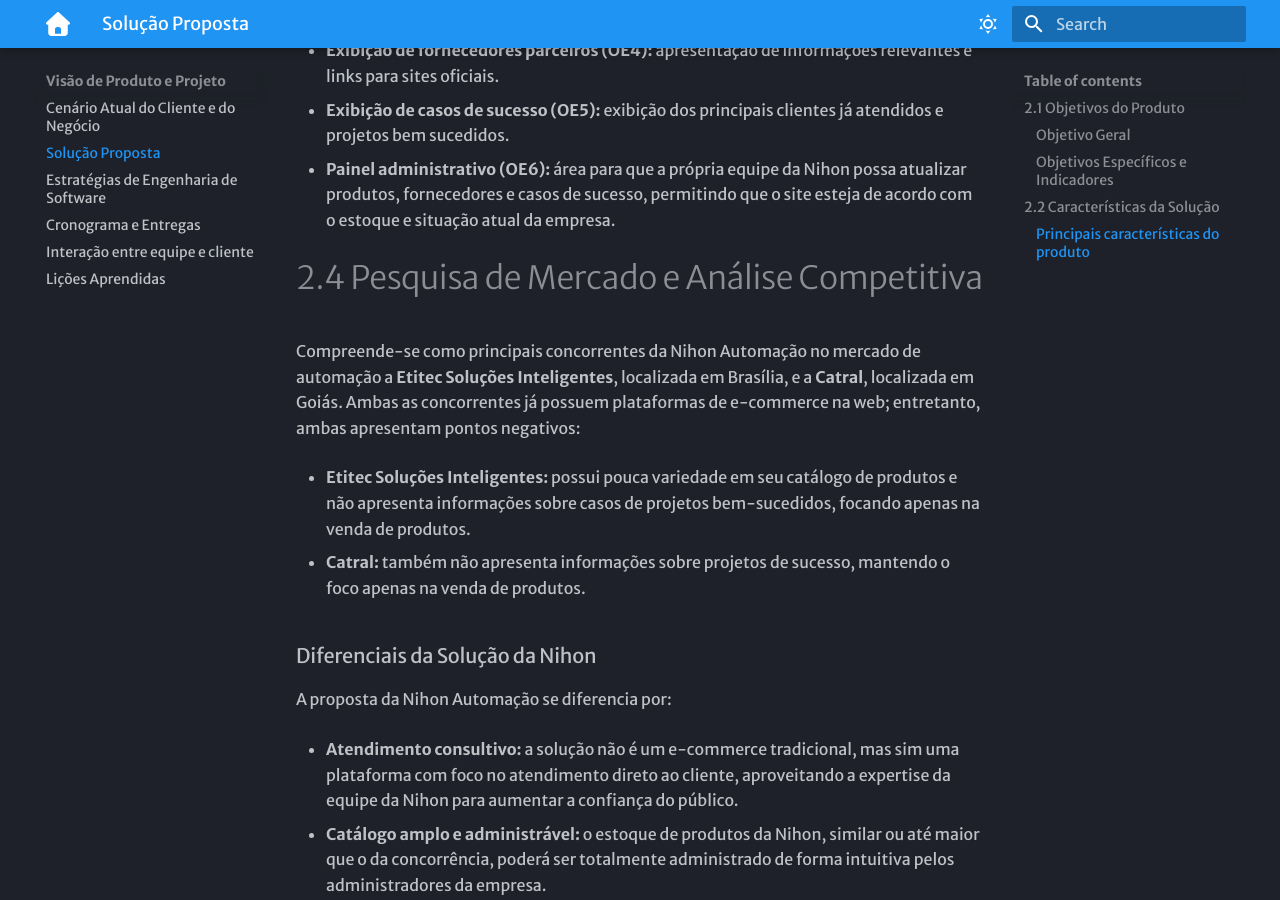
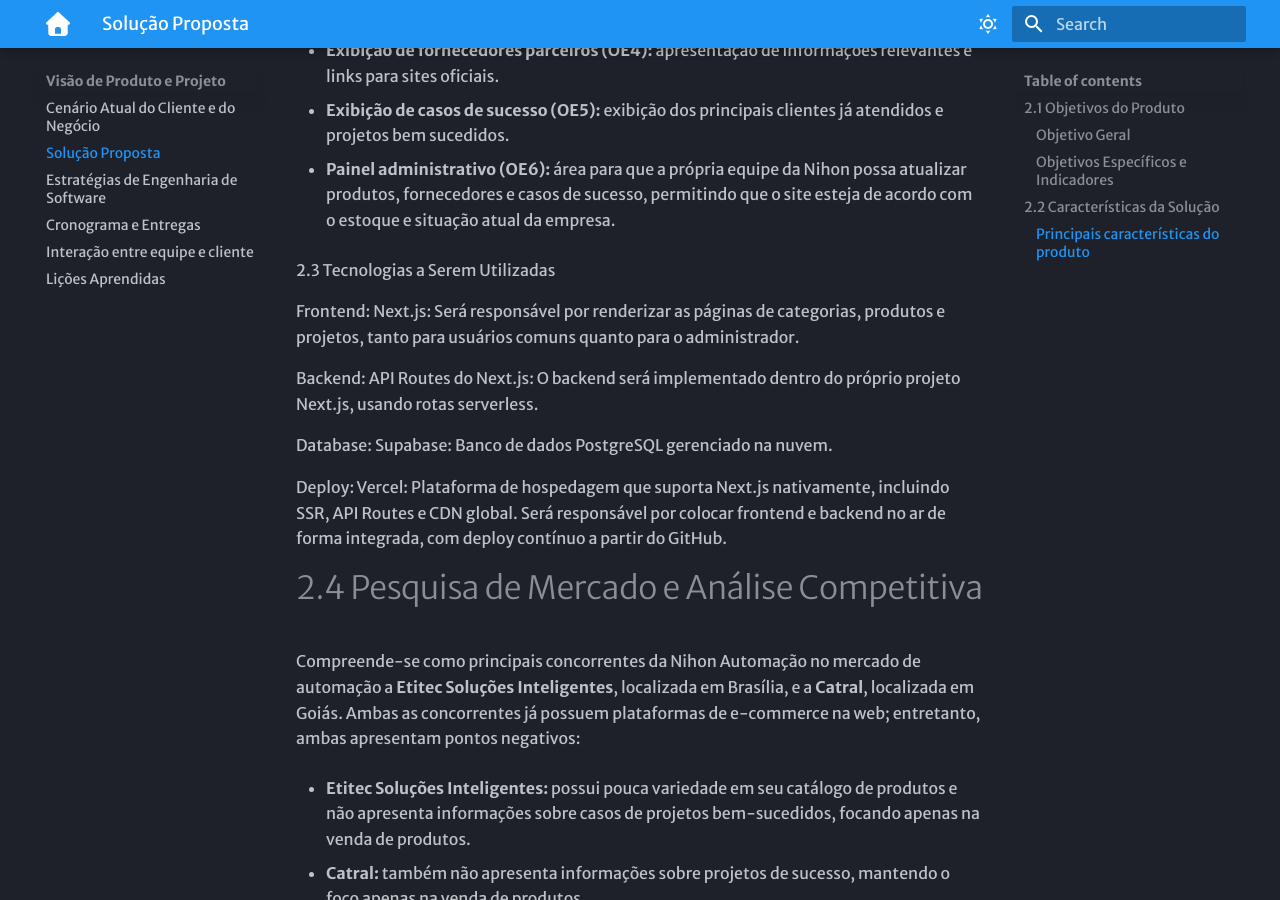
Before and after one commit to mdsreq-fga-unb/REQ-2025.2-T02-Nihon, an MkDocs documentation site: the page built from docs/solucao.md, in a window 1280 px wide and 900 px high, scrolled down 1694 px. Built offline with MkDocs 1.6.1 and Material for MkDocs 9.7.7, drawn with Linux system fonts in a browser that asks for light colours; some web fonts are replaced.

Commit message:
Document technologies to be used for the project
Added section on technologies to be used, including frontend, backend, database, and deployment details.

```diff
--- a/docs/solucao.md
+++ b/docs/solucao.md
@@ -42,6 +42,20 @@
 
 - **Painel administrativo (OE6):** área para que a própria equipe da Nihon possa atualizar produtos, fornecedores e casos de sucesso, permitindo que o site esteja de acordo com o estoque e situação atual da empresa.
 
+2.3 Tecnologias a Serem Utilizadas
+
+Frontend:
+Next.js: Será responsável por renderizar as páginas de categorias, produtos e projetos, tanto para usuários comuns quanto para o administrador.
+
+Backend:
+API Routes do Next.js: O backend será implementado dentro do próprio projeto Next.js, usando rotas serverless.
+
+Database:
+Supabase: Banco de dados PostgreSQL gerenciado na nuvem.
+
+Deploy:
+Vercel: Plataforma de hospedagem que suporta Next.js nativamente, incluindo SSR, API Routes e CDN global. Será responsável por colocar frontend e backend no ar de forma integrada, com deploy contínuo a partir do GitHub.
+
 # 2.4 Pesquisa de Mercado e Análise Competitiva
 
 Compreende-se como principais concorrentes da Nihon Automação no mercado de automação a **Etitec Soluções Inteligentes**, localizada em Brasília, e a **Catral**, localizada em Goiás. Ambas as concorrentes já possuem plataformas de e-commerce na web; entretanto, ambas apresentam pontos negativos:
```
